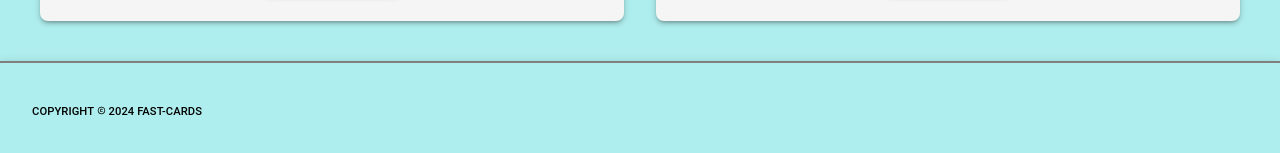
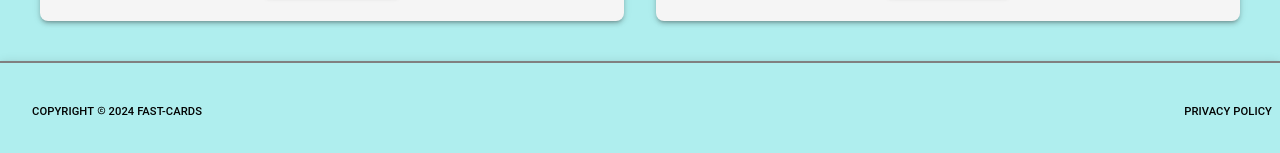
Before and after one commit to Paul-Clue/flash-cards, a Next.js app: page / in a window 1280 px wide. Shown: the part 1075-1228 px from the top of the page. Built offline with nearby package versions, Linux system fonts and the light colour scheme; no server answers.

Commit message:
Add privacy policy to footer

```diff
--- a/app/components/Footer.js
+++ b/app/components/Footer.js
@@ -35,6 +35,19 @@ export default function Footer() {
           </Typography>
         </Button>
       </Toolbar>
+      <Button href='/privacy-policy'>
+        <Typography
+          variant='h6'
+          style={{
+            flexGrow: 1,
+            color: 'black',
+            fontSize: '.8em',
+            mr: 10,
+          }}
+        >
+          Privacy Policy
+        </Typography>
+      </Button>
     </AppBar>
   );
 }
```
